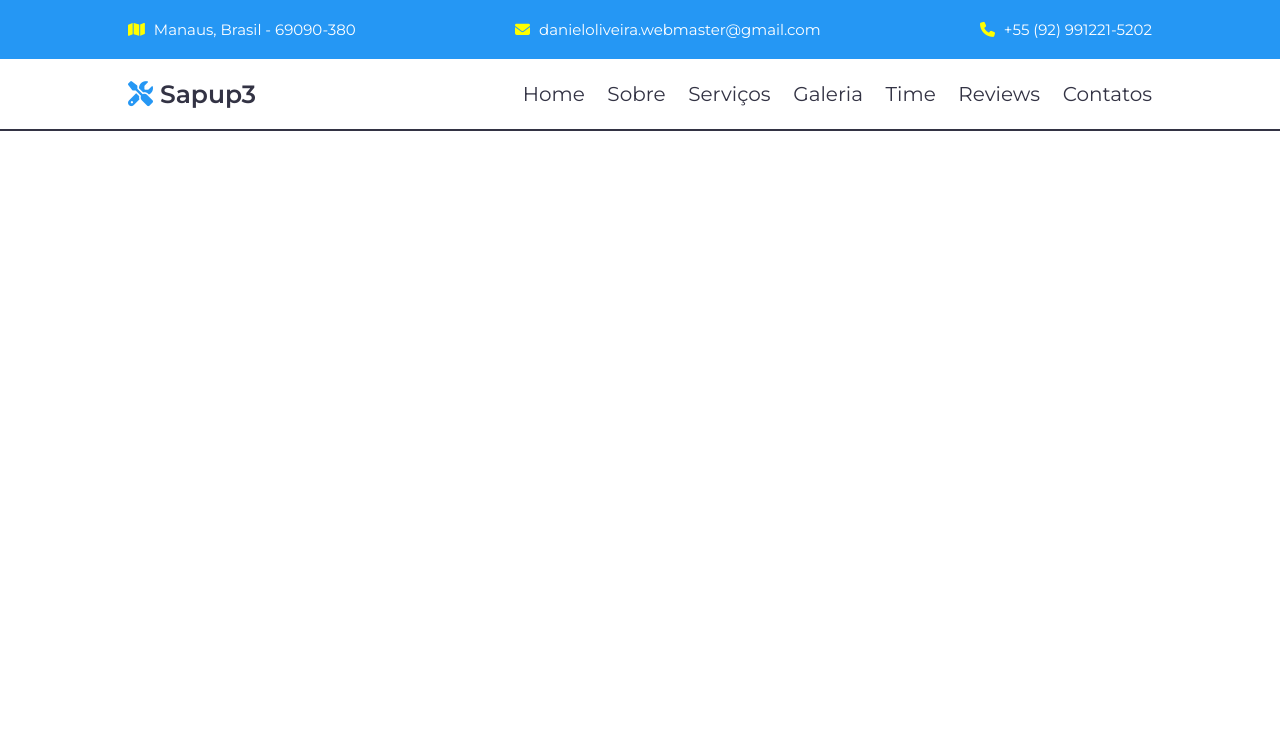
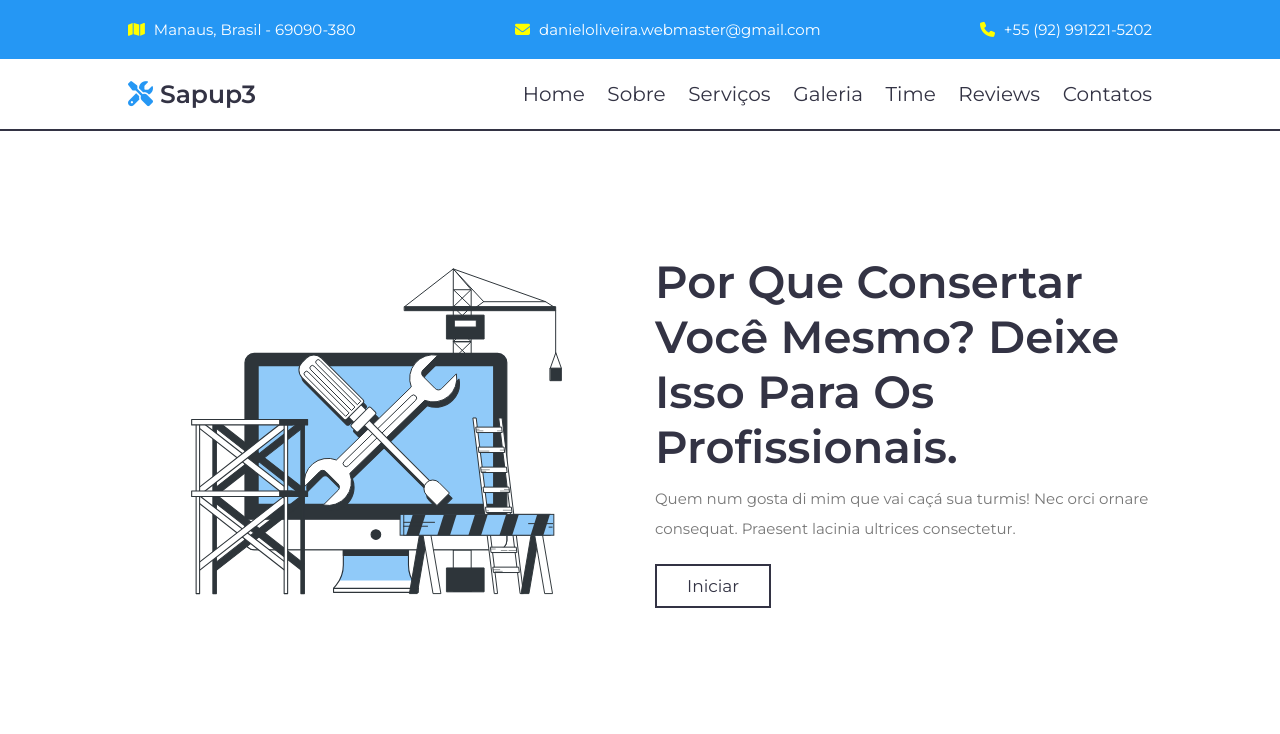
Before and after one commit to daniel-oliv3/repair-service-website, a plain HTML site: page index.html in a window 1280 px wide. Drawn offline with Linux system fonts and the light colour scheme.

Commit message:
Home section

```diff
--- a/css/style.scss
+++ b/css/style.scss
@@ -61,6 +61,25 @@ html {
 }
 
 
+section {
+    padding: 5rem 10%;
+}
+
+.btn {
+    display: inline-block;
+    margin-top: 1rem;
+    padding: 1rem 3rem;
+    cursor: pointer;
+    background: $white;
+    @include titleText(1.7rem);
+    border: $border;
+
+    &:hover {
+        background: $blue;
+        border-color: $blue;
+        color: $white;
+    }
+}
 
 /* ======= Header Section/Seção do Cabeçalho ======= */
 .header {
@@ -135,8 +154,34 @@ html {
 
 
 
+/* ======= Home Section/Seção inicial ======= */
+.home {
+    display: flex;
+    align-items: center;
+    flex-wrap: wrap;
+    gap: 3rem;
 
+    .image {
+        flex: 1 1 40rem;
 
+        img {
+            width: 100%;
+        }
+    }
+
+    .content {
+        flex: 1 1 40rem;
+
+        h3 {
+            @include titleText(4.5rem);
+        }
+
+        p {
+            @include graphText(1.5rem);
+            padding: 1rem 0;
+        }
+    }
+}
 
 
 
@@ -233,6 +278,10 @@ html {
         }
     }
 
+    section {
+        padding: 3rem 5%;
+    }
+
 }
 
 @media (max-width: 991px){
@@ -250,6 +299,10 @@ html {
         .navbar {
             padding: 2rem;
         }
+    }
+
+    section {
+        padding: 3rem 2rem;
     }
 }
 
@@ -303,4 +356,8 @@ html {
         font-size: 50%;
     }
 
+    .home .content h3 {
+        font-size: 3rem;
+    }
+
 }
--- a/index.html
+++ b/index.html
@@ -36,8 +36,17 @@
 </header>
 
 
-
-
+<!-- ======= Home Section/Seção inicial ======= -->
+<section class="home" id="home">
+	<div class="image">
+		<img src="img/home-img.svg" alt="">
+	</div>
+	<div class="content">
+		<h3>Por que consertar você mesmo? Deixe isso para os profissionais.</h3>
+		<p>Quem num gosta di mim que vai caçá sua turmis! Nec orci ornare consequat. Praesent lacinia ultrices consectetur.</p>
+		<a href="#about" class="btn">Iniciar</a>
+	</div>
+</section>
 
 
 
```
Also changed, not shown: css/style.css, 1 other file.
